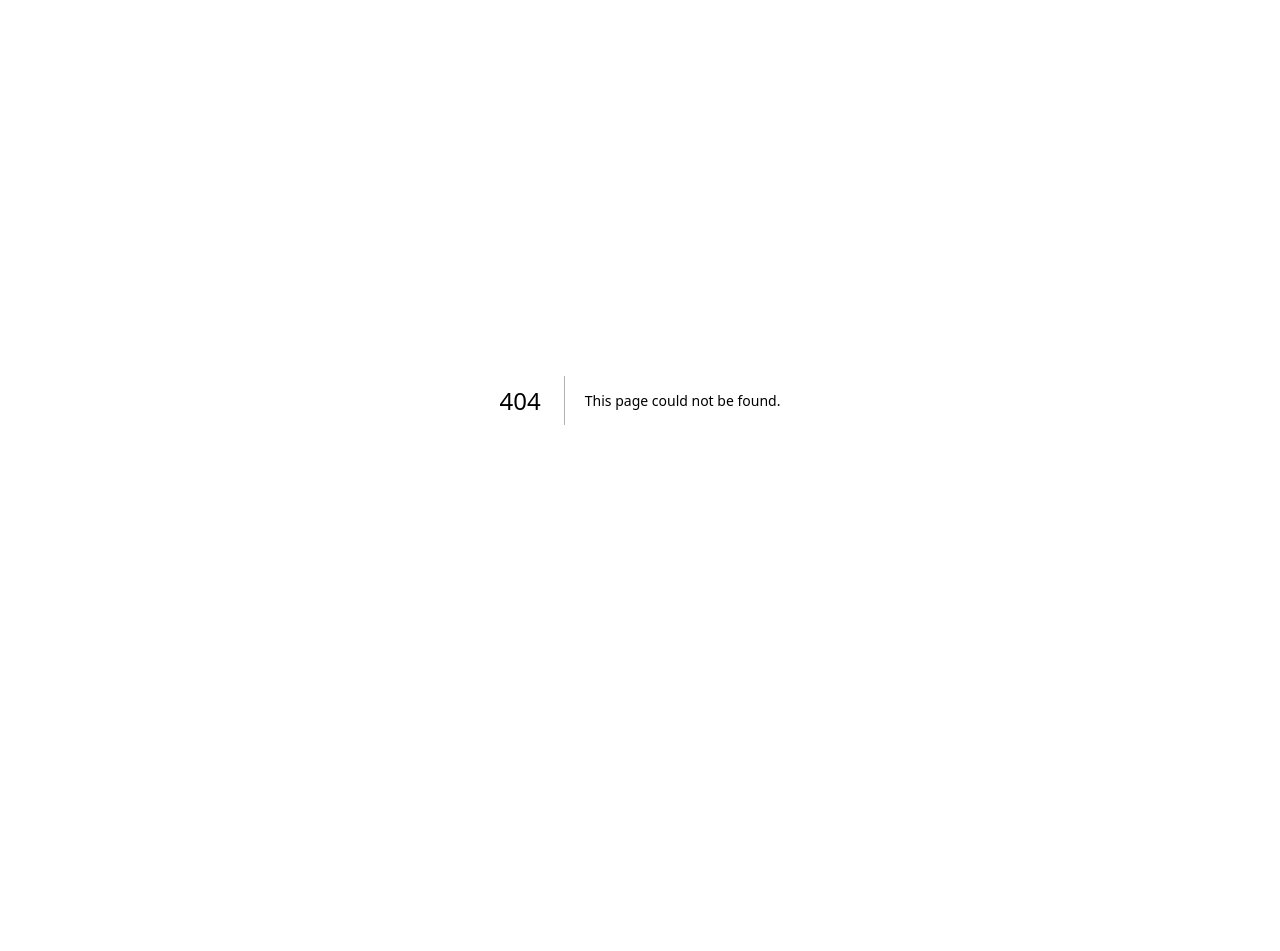
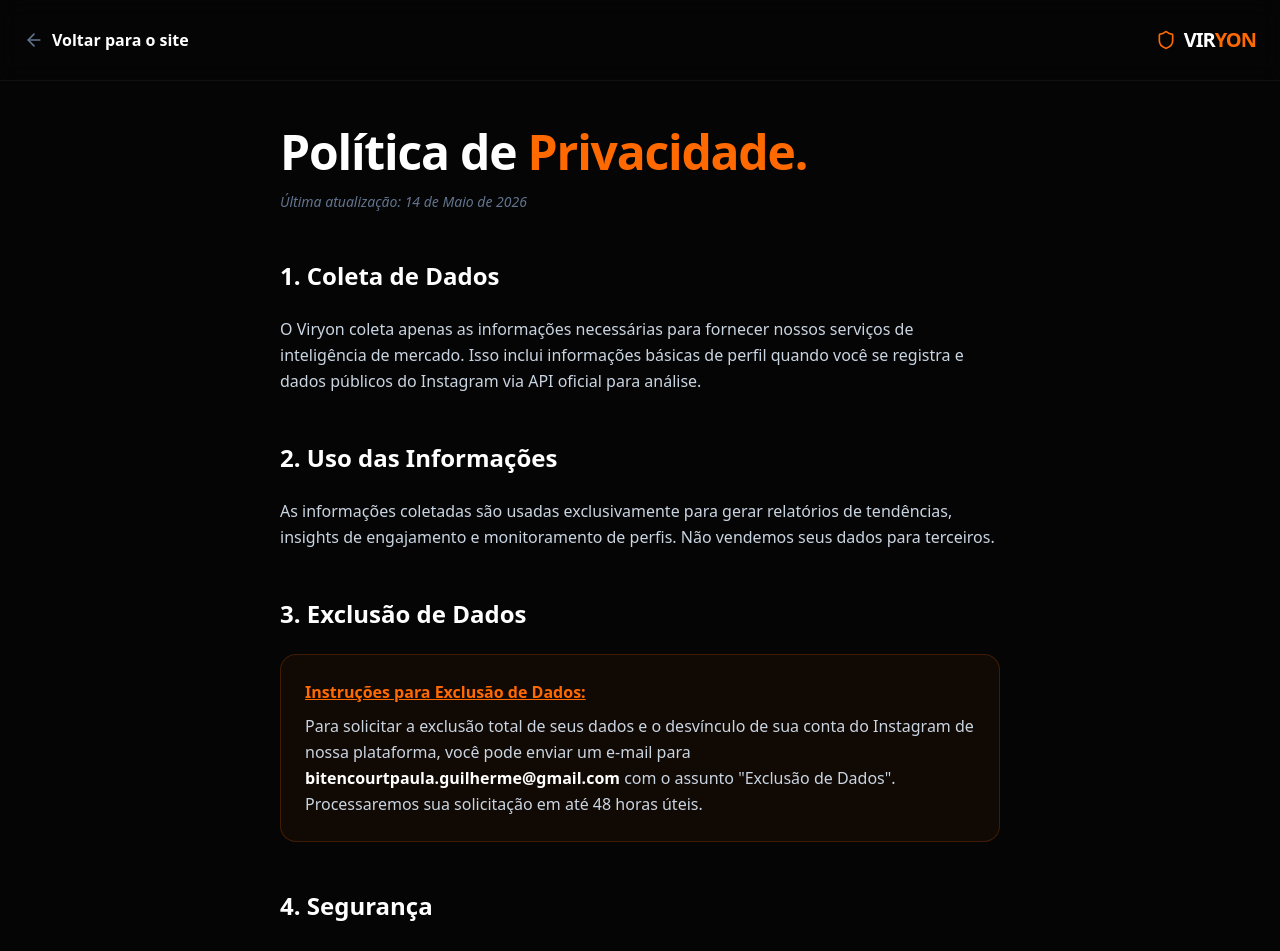
Before and after one commit to GuilhermeBitencourtPaula/instagram, a Next.js app in the folder frontend/: page /privacy in a window 1280 px wide. Before the commit this address had no page. Shown: the top 951 px of the page. Before the commit the page ends 800 px from the top, so only its background shows below. Built offline with nearby package versions, Linux system fonts and the light colour scheme.

Commit message:
feat: add privacy policy page for Meta app compliance

```diff
--- /dev/null
+++ b/frontend/src/app/privacy/page.tsx
@@ -0,0 +1,71 @@
+"use client";
+
+import Link from "next/link";
+import { motion } from "framer-motion";
+import { Shield, ArrowLeft } from "lucide-react";
+
+export default function PrivacyPage() {
+  return (
+    <div className="min-h-screen bg-[#050505] text-slate-300 font-sans selection:bg-orange-500/30">
+      <nav className="fixed top-0 w-full z-50 border-b border-white/5 bg-[#050505]/80 backdrop-blur-md">
+        <div className="max-w-7xl mx-auto px-6 h-20 flex items-center justify-between">
+          <Link href="/" className="flex items-center gap-2 group">
+            <ArrowLeft className="h-5 w-5 text-slate-500 group-hover:text-orange-500 transition-colors" />
+            <span className="font-bold text-white">Voltar para o site</span>
+          </Link>
+          <div className="flex items-center gap-2">
+            <Shield className="h-5 w-5 text-orange-500" />
+            <span className="text-xl font-black tracking-tighter text-white">VIR<span className="text-orange-500">YON</span></span>
+          </div>
+        </div>
+      </nav>
+
+      <main className="max-w-3xl mx-auto pt-32 pb-20 px-6">
+        <motion.div
+          initial={{ opacity: 0, y: 20 }}
+          animate={{ opacity: 1, y: 0 }}
+          transition={{ duration: 0.5 }}
+          className="space-y-12"
+        >
+          <div className="space-y-4">
+            <h1 className="text-4xl md:text-5xl font-black text-white tracking-tight">Política de <span className="text-orange-500">Privacidade.</span></h1>
+            <p className="text-slate-500 font-medium text-sm italic">Última atualização: 14 de Maio de 2026</p>
+          </div>
+
+          <section className="space-y-6">
+            <h2 className="text-2xl font-bold text-white">1. Coleta de Dados</h2>
+            <p className="leading-relaxed">
+              O Viryon coleta apenas as informações necessárias para fornecer nossos serviços de inteligência de mercado. Isso inclui informações básicas de perfil quando você se registra e dados públicos do Instagram via API oficial para análise.
+            </p>
+          </section>
+
+          <section className="space-y-6">
+            <h2 className="text-2xl font-bold text-white">2. Uso das Informações</h2>
+            <p className="leading-relaxed">
+              As informações coletadas são usadas exclusivamente para gerar relatórios de tendências, insights de engajamento e monitoramento de perfis. Não vendemos seus dados para terceiros.
+            </p>
+          </section>
+
+          <section className="space-y-6">
+            <h2 className="text-2xl font-bold text-white">3. Exclusão de Dados</h2>
+            <p className="leading-relaxed bg-orange-500/5 border border-orange-500/20 p-6 rounded-2xl">
+              <strong className="text-orange-500 block mb-2 underline">Instruções para Exclusão de Dados:</strong>
+              Para solicitar a exclusão total de seus dados e o desvínculo de sua conta do Instagram de nossa plataforma, você pode enviar um e-mail para <span className="text-white font-bold">bitencourtpaula.guilherme@gmail.com</span> com o assunto "Exclusão de Dados". Processaremos sua solicitação em até 48 horas úteis.
+            </p>
+          </section>
+
+          <section className="space-y-6">
+            <h2 className="text-2xl font-bold text-white">4. Segurança</h2>
+            <p className="leading-relaxed">
+              Utilizamos criptografia SSL de 256 bits e seguimos as melhores práticas da LGPD para garantir que seus dados permaneçam seguros em nossa infraestrutura baseada em nuvem.
+            </p>
+          </section>
+
+          <footer className="pt-12 border-t border-white/5 text-center">
+            <p className="text-slate-500 text-sm">© 2026 Viryon Intelligence. Todos os direitos reservados.</p>
+          </footer>
+        </motion.div>
+      </main>
+    </div>
+  );
+}
```
Also changed, not shown: frontend/public/logo-app.png (added), frontend/public/logo-hd.png (added).
